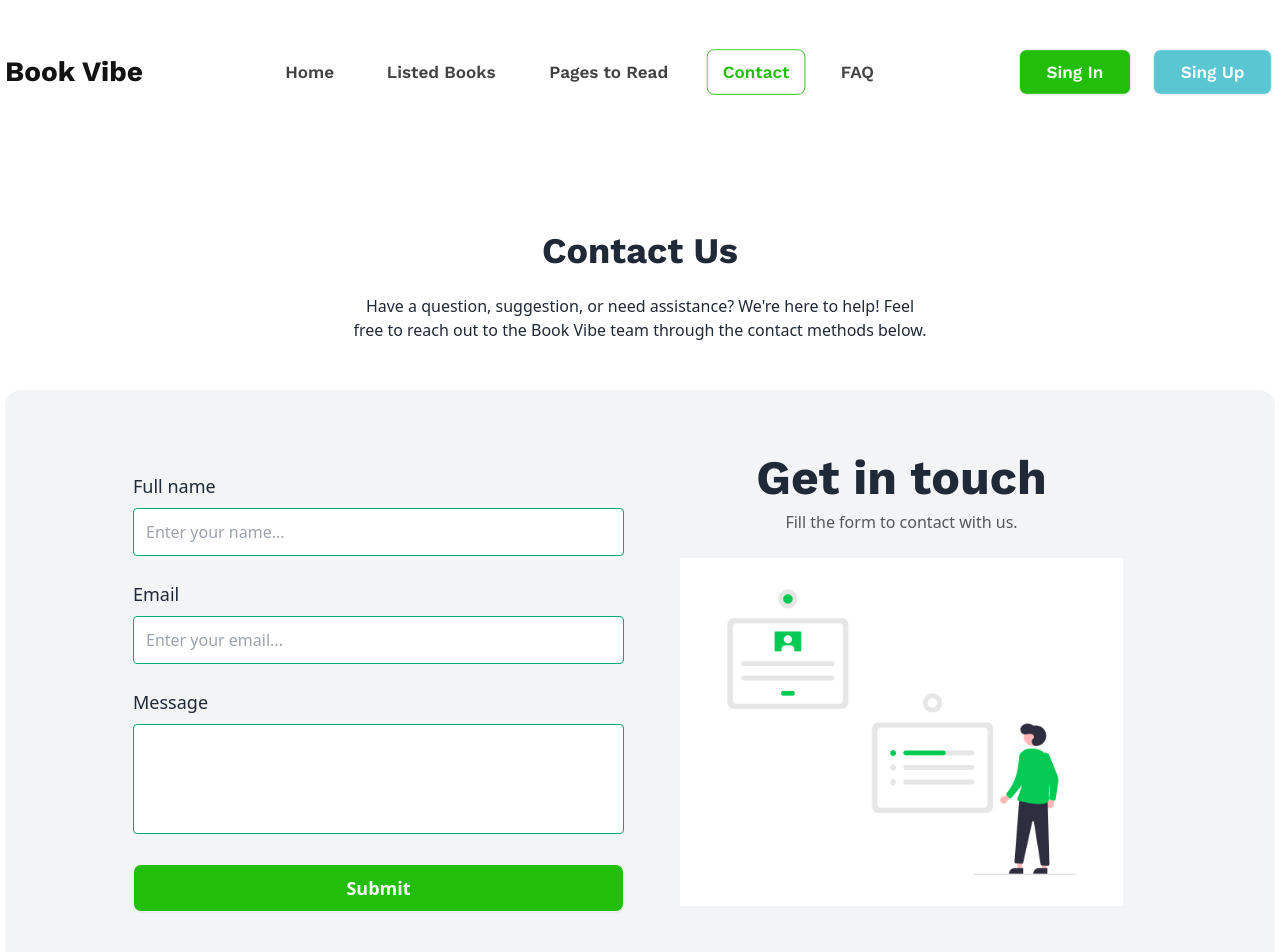
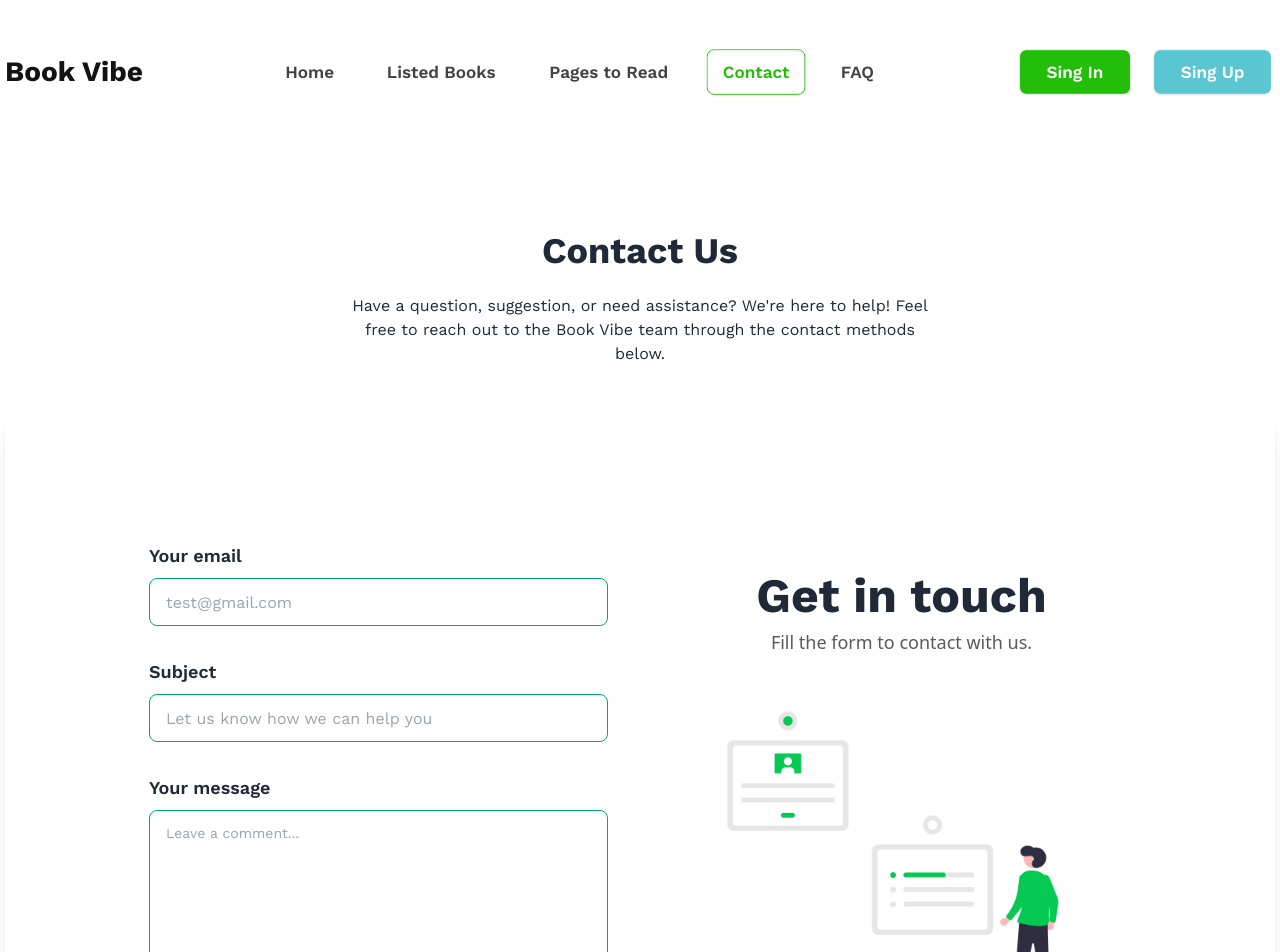
Before and after one commit to omor777/Book-Vibe, a React (Vite) app: page /contact in a window 1280 px wide. Shown: the top 952 px of the page. Built offline with nearby package versions, Linux system fonts and the light colour scheme; a web font is replaced by a local one.

Commit message:
updet contact page and faq page

```diff
--- a/src/components/BooksList/BooksList.jsx
+++ b/src/components/BooksList/BooksList.jsx
@@ -1,9 +1,8 @@
-
 import useLoadBooksData from "../../hooks/useLoadBooksData";
 import Book from "../Book/Book";
 
 const BooksList = () => {
-  const { books } = useLoadBooksData();
+  const { isLoading, books } = useLoadBooksData();
 
   return (
     <section className="container my-24">
@@ -11,11 +10,17 @@ const BooksList = () => {
         <h2 className="text-black-100 font-bold text-40px font-playFair-display text-center mb-9">
           Books
         </h2>
-        <div className="grid grid-cols-1 md:grid-cols-2 lg:grid-cols-3 gap-6">
-          {books.map((book) => (
-            <Book key={book.bookId} book={book} />
-          ))}
-        </div>
+        {isLoading ? (
+          <div className="flex justify-center pt-6">
+            <span className="loading loading-spinner text-success loading-lg"></span>
+          </div>
+        ) : (
+          <div className="grid grid-cols-1 md:grid-cols-2 lg:grid-cols-3 gap-6">
+            {books.map((book) => (
+              <Book key={book.bookId} book={book} />
+            ))}
+          </div>
+        )}
       </div>
     </section>
   );
--- a/src/pages/BookDetails/BookDetails.jsx
+++ b/src/pages/BookDetails/BookDetails.jsx
@@ -81,7 +81,7 @@ const BookDetails = () => {
           <div className="divider"></div>
           <p className="text-black-70 font-work-sans leading-26px">
             <span className="font-bold text-black-100">Review</span> :{" "}
-            {review.slice(0, 200)}
+            {review}
           </p>
           <div className="flex items-center gap-3 mt-6">
             <p className="text-black-100 mr-1 font-bold font-work-sans">Tag</p>
--- a/src/pages/ContactUs/ContactUs.jsx
+++ b/src/pages/ContactUs/ContactUs.jsx
@@ -6,62 +6,79 @@ const ContactUs = () => {
       <h2 className="text-[clamp(24px,5vw,36px)] font-bold font-work-sans text-center">
         Contact Us
       </h2>
-      <p className="max-w-xl text-center mx-auto mt-4">
+      <p className="max-w-xl text-center mx-auto mt-4 font-work-sans">
         Have a question, suggestion, or need assistance? We{"'"}re here to help!
         Feel free to reach out to the Book Vibe team through the contact methods
         below.
       </p>
       <div className=" flex items-center justify-center mt-12">
-        <div className="grid grid-cols-1 gap-8 px-8 py-16 mx-auto  md:grid-cols-2 md:px-12 lg:px-16 xl:px-32 bg-gray-100 rounded-2xl items-center">
-          <form className="space-y-6 order-1 md:-order-1">
+        <div className="grid grid-cols-1 gap-8 px-8 py-16 mx-auto  md:grid-cols-2 md:px-12 lg:px-16 xl:px-32 bg-white shadow-lg rounded-2xl items-center">
+          {/* contact start */}
+          <div className="order-1 md:-order-1">
+            <div className="py-8 lg:py-16 px-4 mx-auto max-w-screen-md">
+              <form action="#" className="space-y-8">
                 <div>
-              <label htmlFor="name" className="mb-2 block text-lg font-medium">
-                Full name
+                  <label
+                    htmlFor="email"
+                    className="text-lg block mb-2 font-semibold font-work-sans"
+                  >
+                    Your email
                   </label>
                   <input
-                id="name"
-                type="text"
-                placeholder="Enter your name..."
-                className="w-full p-3 rounded input input-success"
-              />
-            </div>
-            <div>
-              <label htmlFor="email" className="mb-2 block text-lg font-medium">
-                Email
-              </label>
-              <input
+                    type="email"
                     id="email"
-                type="email"
-                className="w-full p-3 rounded input input-success"
-                placeholder="Enter your email..."
+                    className="input input-success w-full font-work-sans"
+                    placeholder="test@gmail.com"
+                    required=""
                   />
                 </div>
                 <div>
                   <label
+                    htmlFor="subject"
+                    className="text-lg block mb-2 font-semibold font-work-sans"
+                  >
+                    Subject
+                  </label>
+                  <input
+                    type="text"
+                    id="subject"
+                    className="input input-success w-full font-work-sans"
+                    placeholder="Let us know how we can help you"
+                    required=""
+                  />
+                </div>
+                <div className="sm:col-span-2">
+                  <label
                     htmlFor="message"
-                className="mb-2 block text-lg font-medium"
+                    className="text-lg block mb-2 font-semibold font-work-sans"
                   >
-                Message
+                    Your message
                   </label>
                   <textarea
                     id="message"
-                rows="3"
-                className="w-full p-3 rounded textarea textarea-success resize-none"
-              ></textarea>
+                    rows={6}
+                    className="textarea textarea-success w-full resize-none font-work-sans"
+                    placeholder="Leave a comment..."
+                    defaultValue={""}
+                  />
                 </div>
                 <button
                   type="submit"
-              className="w-full   btn bg-green-900 text-white font-semibold text-lg hover:bg-green-900 hover:border-green-900"
+                  className="btn bg-green-900 text-white font-medium font-work-sans hover:bg-green-900 hover:border-green-900"
                 >
-              Submit
+                  Send message
                 </button>
               </form>
+            </div>
+          </div>
+
+          {/* contact end */}
           <div className="flex flex-col justify-between ">
             <div className="space-y-2">
               <h2 className="text-4xl font-bold leading-tight lg:text-5xl text-center font-work-sans">
                 Get in touch
               </h2>
-              <div className="text-black-70 text-center">
+              <div className="text-black-70 text-center text-lg">
                 Fill the form to contact with us.
               </div>
             </div>
--- a/src/pages/Faq/Faq.jsx
+++ b/src/pages/Faq/Faq.jsx
@@ -1,18 +1,18 @@
 const Faq = () => {
   return (
     <section className="container px-4 lg:px-0 mt-14 lg:mt-28 mb-14">
-      <h2 className="text-[clamp(24px,5vw,36px)] font-bold font-work-sans text-center ">
+      <h2 className="text-[clamp(24px,5vw,40px)] font-bold font-work-sans text-center ">
         Frequently Asked Question?
       </h2>
-      <p className="max-w-xl text-center mx-auto mt-4">
+      <p className="max-w-xl text-center mx-auto mt-3 font-work-sans">
         Welcome to the Book Vibe FAQ section, where we address some of the most
         commonly asked questions about our e-book platform.
       </p>
       <div className=" flex items-center justify-center mt-10">
-        <div className="join join-vertical w-full max-w-4xl mx-auto bg-black-5">
+        <div className="join join-vertical mx-auto ">
           <div className="collapse collapse-arrow join-item border border-base-300">
             <input type="radio" name="my-accordion-4" defaultChecked />
-            <div className="collapse-title md:text-xl font-semibold font-work-sans">
+            <div className="collapse-title md:text-xl font-semibold font-work-sans bg-green-5 text-green-900">
               How do I access the books I{"'"}ve purchased or rented?
             </div>
             <div className="collapse-content text-black-100">
@@ -26,7 +26,7 @@ const Faq = () => {
           </div>
           <div className="collapse collapse-arrow join-item border border-base-300">
             <input type="radio" name="my-accordion-4" />
-            <div className="collapse-title md:text-xl font-semibold font-work-sans">
+            <div className="collapse-title md:text-xl font-semibold font-work-sans bg-green-5 text-green-900">
               Can I read books offline?
             </div>
             <div className="collapse-content text-black-100">
@@ -40,7 +40,7 @@ const Faq = () => {
           </div>
           <div className="collapse collapse-arrow join-item border border-base-300">
             <input type="radio" name="my-accordion-4" />
-            <div className="collapse-title md:text-xl font-semibold font-work-sans">
+            <div className="collapse-title md:text-xl font-semibold font-work-sans bg-green-5 text-green-900">
               Do you offer refunds for purchased or rented books?
             </div>
             <div className="collapse-content text-black-100">
@@ -54,7 +54,7 @@ const Faq = () => {
           </div>
           <div className="collapse collapse-arrow join-item border border-base-300">
             <input type="radio" name="my-accordion-4" />
-            <div className="collapse-title md:text-xl font-semibold font-work-sans">
+            <div className="collapse-title md:text-xl font-semibold font-work-sans bg-green-5 text-green-900">
               Do you offer e-book rentals or subscriptions?
             </div>
             <div className="collapse-content text-black-100">
@@ -69,7 +69,7 @@ const Faq = () => {
           </div>
           <div className="collapse collapse-arrow join-item border border-base-300">
             <input type="radio" name="my-accordion-4" />
-            <div className="collapse-title md:text-xl font-semibold font-work-sans">
+            <div className="collapse-title md:text-xl font-semibold font-work-sans bg-green-5 text-green-900">
               Are there any restrictions on how many books I can purchase or
               rent at once?
             </div>
@@ -83,7 +83,7 @@ const Faq = () => {
           </div>
           <div className="collapse collapse-arrow join-item border border-base-300">
             <input type="radio" name="my-accordion-4" />
-            <div className="collapse-title md:text-xl font-semibold font-work-sans">
+            <div className="collapse-title md:text-xl font-semibold font-work-sans bg-green-5 text-green-900">
               What formats are available for the e-books?
             </div>
             <div className="collapse-content text-black-100">
@@ -97,7 +97,7 @@ const Faq = () => {
           </div>
           <div className="collapse collapse-arrow join-item border border-base-300">
             <input type="radio" name="my-accordion-4" />
-            <div className="collapse-title md:text-xl font-semibold font-work-sans">
+            <div className="collapse-title md:text-xl font-semibold font-work-sans bg-green-5 text-green-900">
               How do I access the books I{"'"}ve purchased or rented?
             </div>
             <div className="collapse-content text-black-100">
@@ -111,7 +111,7 @@ const Faq = () => {
           </div>
           <div className="collapse collapse-arrow join-item border border-base-300">
             <input type="radio" name="my-accordion-4" />
-            <div className="collapse-title md:text-xl font-semibold font-work-sans">
+            <div className="collapse-title md:text-xl font-semibold font-work-sans bg-green-5 text-green-900">
               Can I gift books to friends or family members?
             </div>
             <div className="collapse-content text-black-100">
```
Also changed, not shown: public/books.json (+5 -5 lines). Lines whose indentation alone changed are shown as unchanged.
